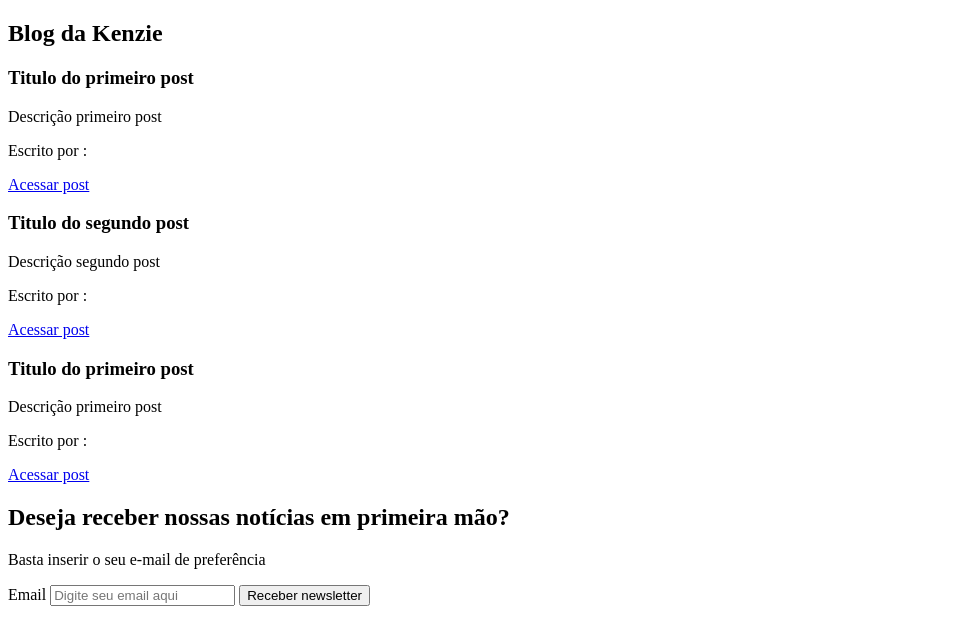
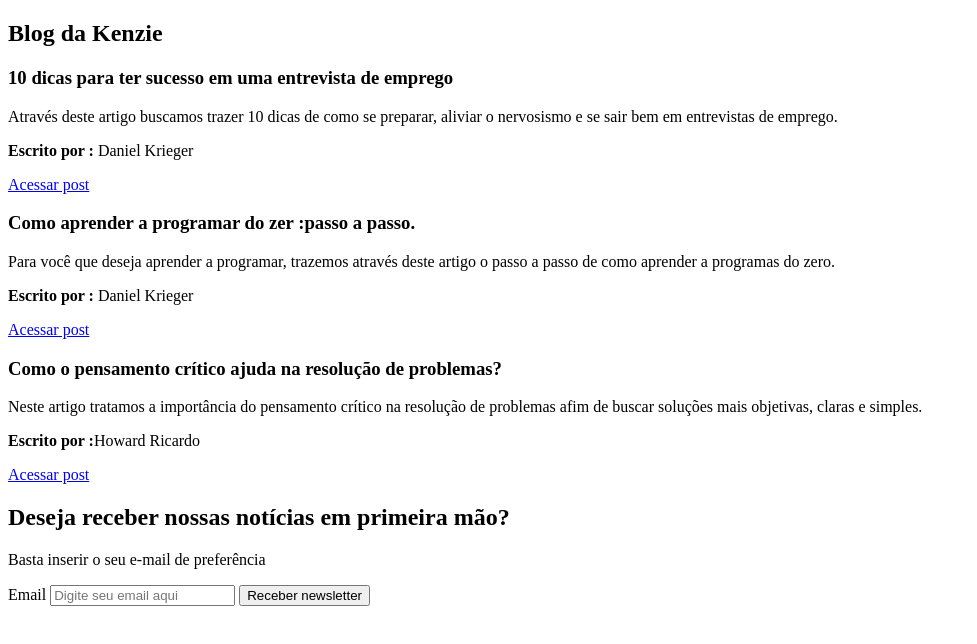
Before and after one commit to BrunoAleg/git_bruno, a plain HTML site: page Blog Kenzie/BlogKenzie.html in a window 1280 px wide. Shown: the whole page, without its empty margins (0-977 px from the left). Drawn offline with Linux system fonts and the light colour scheme.

Commit message:
Blogkenzie

```diff
--- a/Blog Kenzie/BlogKenzie.html
+++ b/Blog Kenzie/BlogKenzie.html
@@ -11,22 +11,22 @@
         <div>
              <h1>Blog da Kenzie</h1>
             <div>
-                 <h3>Titulo do primeiro post</h3>
-                 <p>Descrição primeiro post</p>
-                 <p>Escrito por : </p>
-                 <p><a href="https://kenzie.com.br/blog/" target="_blank">Acessar post</a></p>
+                 <h3>10 dicas para ter  sucesso em uma entrevista de emprego</h3>
+                 <p>Através deste artigo buscamos trazer 10 dicas de como se preparar, aliviar o nervosismo e se sair bem em entrevistas de emprego. </p>
+                 <p> <b> Escrito por :</b> Daniel Krieger </p>
+                 <p><a href="https://kenzie.com.br/blog/10-dicas-para-ter-sucesso-em-uma-entrevista-de-emprego/" target="_blank">Acessar post</a></p>
 
             </div>
-                 <h3>Titulo do segundo post</h3>
-                 <p>Descrição segundo post</p>
-                 <p>Escrito por : </p>
-                 <p><a href="https://kenzie.com.br/blog/" target="_blank">Acessar post</a></p>
+                 <h3>Como aprender a programar do zer :passo a passo.</h3>
+                 <p>Para você que deseja aprender a programar, trazemos através deste artigo o passo a passo de como aprender a programas do zero.</p>
+                 <p><b>Escrito por :</b> Daniel Krieger </p>
+                 <p><a href="https://kenzie.com.br/blog/como-aprender-a-programar-2/" target="_blank">Acessar post</a></p>
 
             <div>
-                 <h3>Titulo do primeiro post</h3>
-                 <p>Descrição primeiro post</p>
-                 <p>Escrito por : </p>
-                 <p><a href="https://kenzie.com.br/blog/" target="_blank">Acessar post</a></p>
+                 <h3>Como o pensamento crítico ajuda na resolução de  problemas?</h3>
+                 <p>Neste artigo tratamos a importância do pensamento crítico na resolução de problemas afim de buscar soluções mais objetivas, claras e simples.</p>
+                 <p><b>Escrito por :</b>Howard Ricardo</p>
+                 <p><a href="https://kenzie.com.br/blog/pensamento-critico/" target="_blank">Acessar post</a></p>
 
             </div>
          </div>
```
